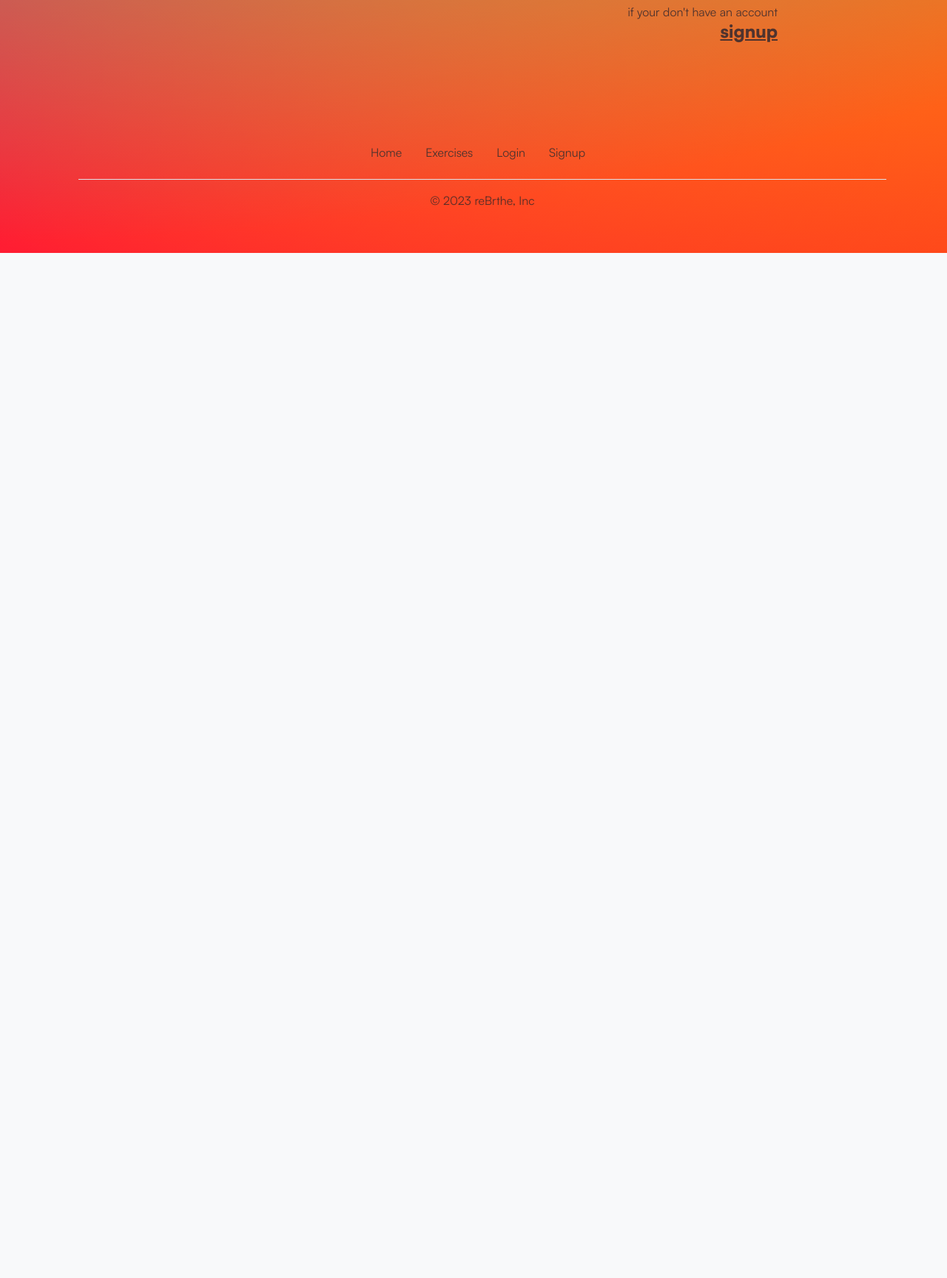
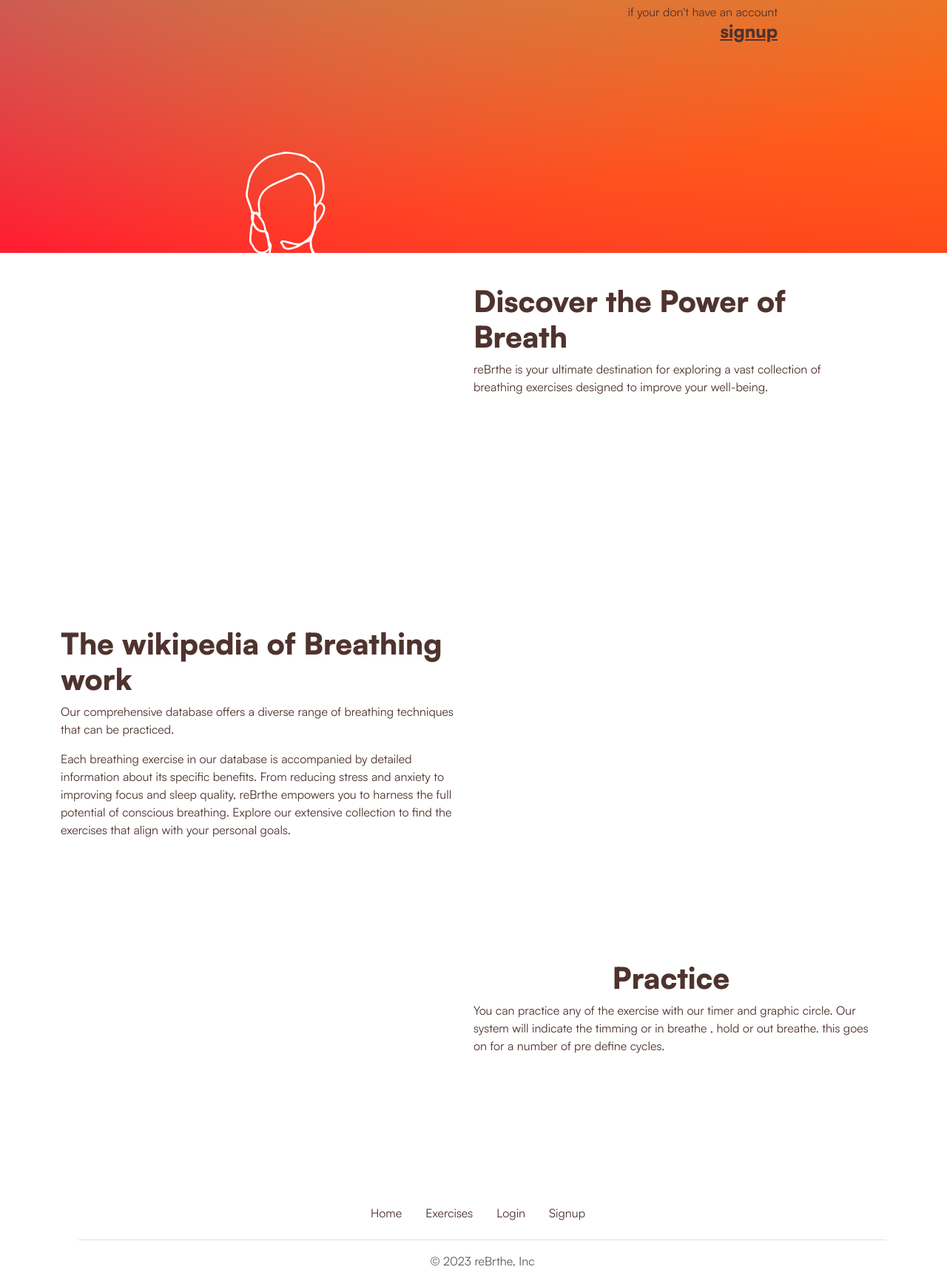
Before and after one commit to antoniodegou/mod3_rebrthe_mongo, a Flask app: page / in a window 1280 px wide. Shown: the part 458-2186 px from the top of the page at 74% size. Before the commit the page ends 800 px from the top, so only its background shows below. Run offline with Flask 3, Linux system fonts and the light colour scheme; some libraries are stand-ins or nearby versions.

Commit message:
added information to landing page

```diff
--- a/templates/home.html
+++ b/templates/home.html
@@ -3,7 +3,7 @@
 
 
 {% if session.user %}
-<div id="app container"  >
+<div id="app container mb-5 pb-5"  >
    <div class="row h-100 d-flex align-items-center ">
       <div class="col-md-6 col-12  d-flex align-items-center justify-content-center flex-column">
          <h1 id="headertitle" class="title headertitle">re<span>B  </span> &nbsp;  rthe</h1>
@@ -24,7 +24,7 @@
 {% endif %}
 
 {% if not session.user %}
-<div id="app container"  >
+<div id="app container mb-5 pb-5"  >
    <div class="row h-100 d-flex align-items-center">
       <div class="col-md-6 col-12  d-flex align-items-center justify-content-center flex-column">
          <h1 id="headertitle" class="title headertitle">re<span>B  </span> &nbsp;  rthe</h1>
@@ -88,4 +88,38 @@
 </div>
 {% endif %}
 
+<br><br><br><br><br><br>
+
+<div class="container row mt-5 mb-5">
+   <div class="col-12 col-md-6 d-flex align-items-center  ">
+       <img src="{{ url_for('static', filename='img/body.svg')}}" alt="">
+   </div>
+<div class=" col-12  col-md-6  d-flex align-items-center justify-content-center flex-column">
+   <h1 class=" ">Discover the Power of Breath</h1>
+   <p class=" ">reBrthe is your ultimate destination for exploring a vast collection of breathing exercises designed to improve your well-being. </p>
+</div>
+</div>
+
+<div class="container row mt-5">
+   <div class=" col-12  col-md-6  d-flex align-items-center justify-content-center flex-column">
+      <h1 class=" ">The wikipedia of Breathing work</h1>
+      <p class=" "> Our comprehensive database offers a diverse range of breathing techniques that can be practiced.</p>
+      <p>Each breathing exercise in our database is accompanied by detailed information about its specific benefits. From reducing stress and anxiety to improving focus and sleep quality, reBrthe empowers you to harness the full potential of conscious breathing. Explore our extensive collection to find the exercises that align with your personal goals.</p>
+   </div>
+   <div class="col-12 col-md-6 d-flex align-items-center  ">
+      <img src="{{ url_for('static', filename='img/info.svg')}}" alt="">
+  </div>
+</div>
+
+
+<div class="container row mt-5 mb-5">
+   <div class="col-12 col-md-6 d-flex align-items-center  ">
+       <img src="{{ url_for('static', filename='img/practice.svg')}}" alt="">
+   </div>
+<div class=" col-12  col-md-6  d-flex align-items-center justify-content-center flex-column">
+   <h1 class=" ">Practice</h1>
+   <p class=" ">You can practice any of the exercise with our timer and graphic circle. Our system will indicate the timming or in breathe , hold or out breathe. this goes on for a number of pre define cycles.</p>
+</div>
+</div>
+
  {% endblock %}
```
Also changed, not shown: static/img/body.svg (added), static/img/info.svg (added), static/img/practice.svg (added), 2 other files.
